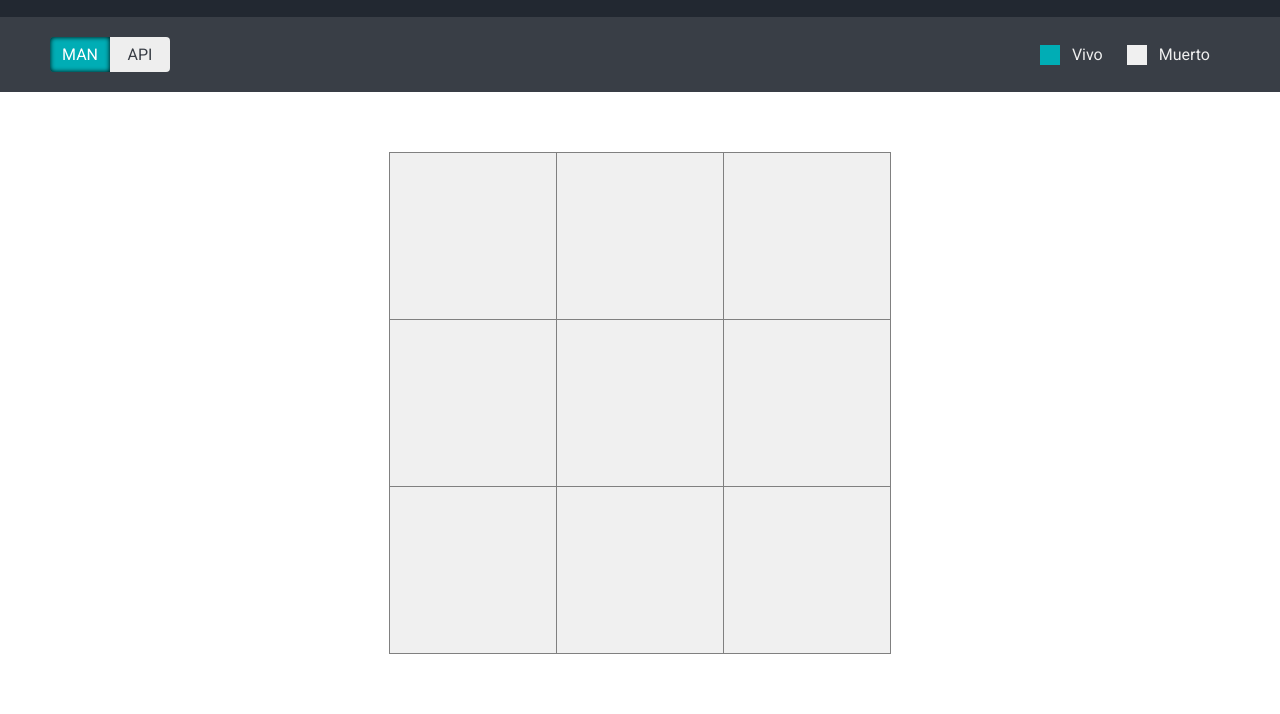
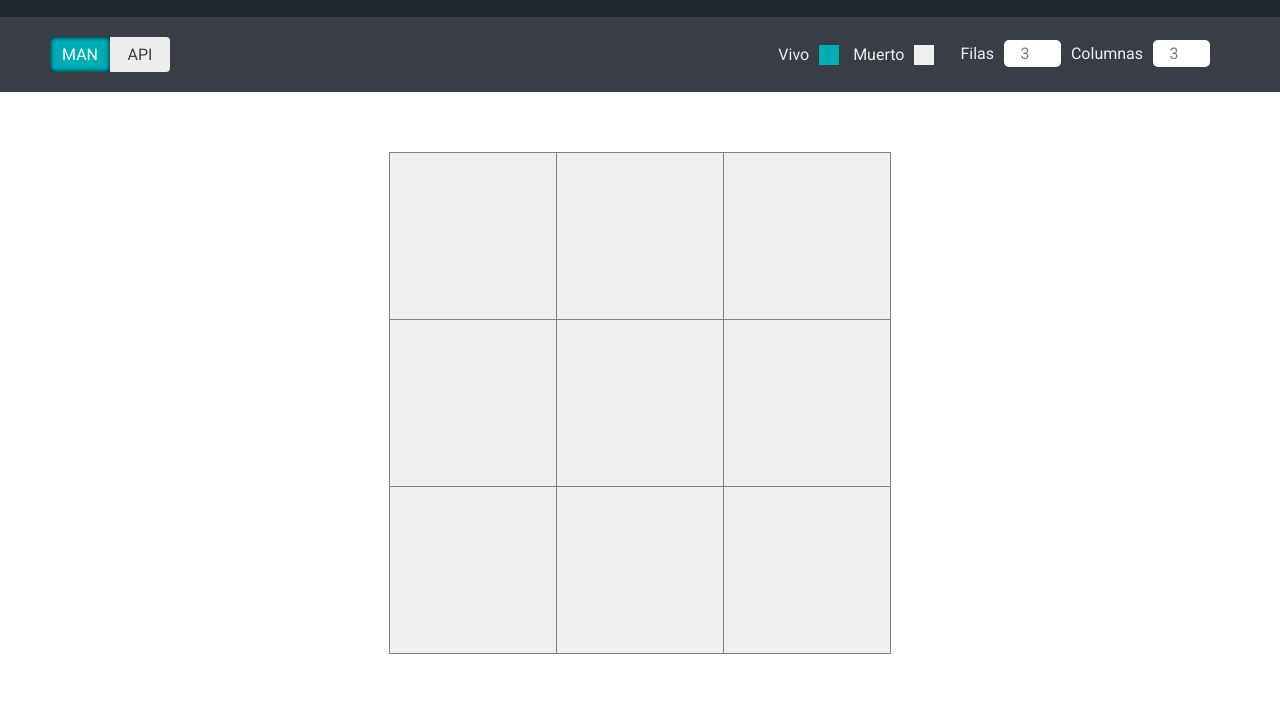
Before and after one commit to Shadier/Conway, a plain HTML site: page index.html in a window 1280 px wide. Shown: the part 90-804 px from the top of the page. Drawn offline with nearby package versions, Linux system fonts and the light colour scheme.

Commit message:
Se agregaron los inputs en la cabecera para la definicion del tamaño

```diff
--- a/assets/css/style.css
+++ b/assets/css/style.css
@@ -88,15 +88,20 @@
 		vertical-align: middle;
 	}
 		.indicadores{
+			margin-right: 20px;
+		}
+		.indicadores,
+		.definiciones{
 			line-height: 33px;
 			display: inline-block;
 			vertical-align: middle;
+			margin-right: 20px;
 		}
 		.indicadores .cuadro-color,
 		.indicadores p{
 			vertical-align: middle;
-			margin-left: 12px;
-			margin-right: 20px;
+			margin-left: 10px;
+			margin-right: 10px;
 			display: inline-block;
 		}
 		.indicadores .cuadro-color{
@@ -116,6 +121,19 @@
 		.indicadores .color-muerto{
 			background: var(--muerto);
 		}
+
+			.definiciones input[type = "number"]{
+				border-radius: 5px;
+				border: none;
+				padding: 4px 1px;
+				text-align: center;
+				color: gray;
+				outline: none;
+			}
+			.definiciones label{
+				margin-right: 6px;
+				margin-left: 6px;
+			}
 /*end - controles-superiores*/
 
 
--- a/index.html
+++ b/index.html
@@ -18,8 +18,14 @@
 		</div>
 		<div class="cs-derecha">
 			<section class="indicadores">
-				<div class="cuadro-color color-vivo bg-vivo"></div><p>Vivo</p>
-				<div class="cuadro-color color-muerto bg-muerto"></div><p>Muerto</p>
+				<p>Vivo</p><div class="cuadro-color color-vivo bg-vivo"></div>
+				<p>Muerto</p><div class="cuadro-color color-muerto bg-muerto"></div>
+			</section>
+			<section class="definiciones">
+				<label>Filas </label>
+				<input type="number" min="3" max="100" step="1" value="3" name="rows">
+				<label>Columnas </label>
+				<input type="number" min="3" max="100" step="1" value="3" name="cols">
 			</section>
 		</div>
 	</section>
```
